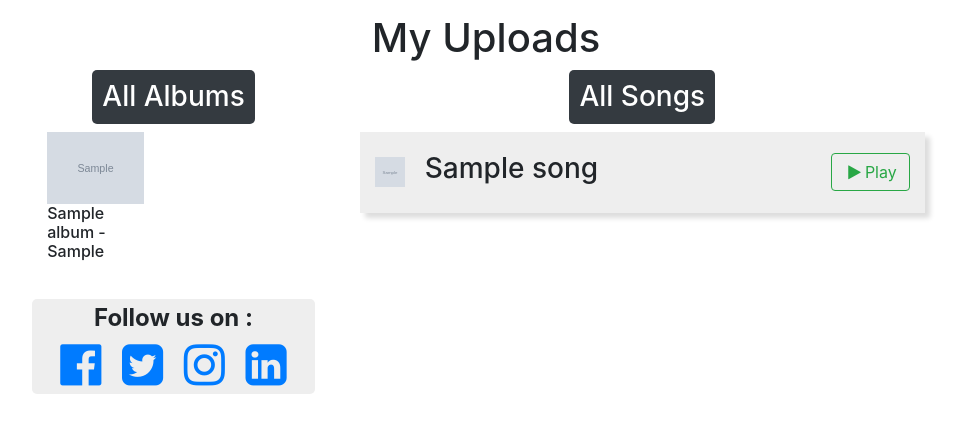
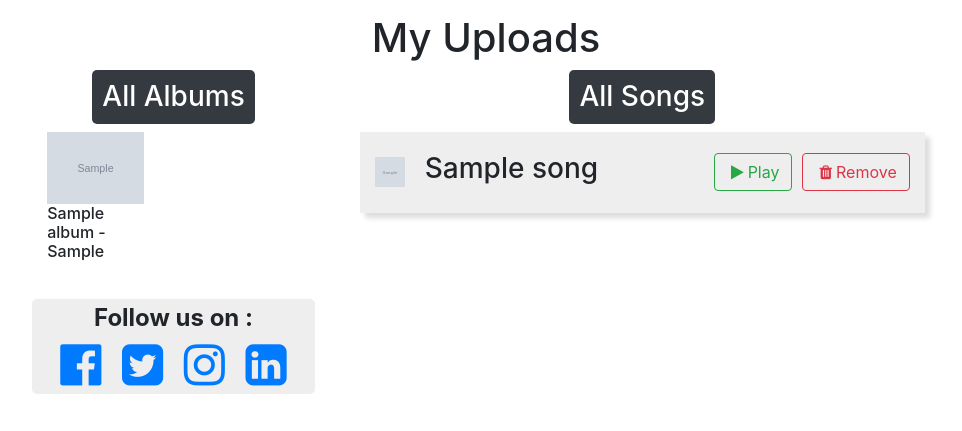
Before and after one commit to Koushik-Sarker-Seemanto/MelodyHouse, a Django app: page /myuploads/ in a window 1280 px wide. Shown: the part 56-487 px from the top of the page, without its empty margins (154-1116 px from the left). Run offline with Django 3.2, Linux system fonts and the light colour scheme; a user stored in the database is signed in; tables that the repository leaves empty hold one stand-in row (values such as "Sample post"); grey boxes marked "Sample" are stand-in pictures; parts of the project's set-up code (start-up, migrations or seed data) failed here and were passed over; some libraries are stand-ins or nearby versions.

Commit message:
album & song delete added

```diff
--- a/MelodyHouse/profile_app/templates/profile_app/MyUploads.html
+++ b/MelodyHouse/profile_app/templates/profile_app/MyUploads.html
@@ -11,7 +11,34 @@
     {{ user.name }}
 {% endblock %}
 
+
+
+
 {% block body %}
+
+
+    <script type="text/javascript">
+
+    function RemoveFunction(clicked){
+        var temp = clicked;
+        Swal.fire({
+            title: 'Are you sure?',
+            icon: 'warning',
+            showCancelButton: true,
+            confirmButtonColor: '#3085d6',
+            cancelButtonColor: '#d33',
+            confirmButtonText: 'Confirm',
+
+        }).then((result) => {
+            if (result.value) {
+                window.location.href = "{% url 'profile_app:my_uploads-song-remove' pk=0 %}".replace('0', temp);
+            }
+        });
+    }
+
+    </script>
+
+
 
 <h1 class="d-flex justify-content-center" style="margin-top: 70px">
     My Uploads
@@ -95,16 +122,59 @@
 
 {#        Main Posts             #}
         <div class="col-md-6">
+
+        {% if error %}
+            <div class="alert alert-danger alert-dismissible fade show d-flex justify-content-center">
+                <h5><strong>Alert : </strong> {{ error }}</h5>
+                <button type="button" class="close" data-dismiss="alert">&times;
+                </button>
+            </div>
+         {% endif %}
+
+
         {% if current_album %}
-        <div class="d-flex justify-content-center" >
+
+            <div class="d-flex" >
                 <h3 style="background: #343A40;padding: 10px;border-radius: 5px;color: #ffffff">Album : {{ current_album }}</h3>
+                <hr>
+                <div>
+
+                    <button onclick="RemoveAlbumFunction();" class="btn btn-outline-danger" >
+                        <i class="fa fa-fw fa-trash"></i>Remove
+                    </button>
+
                 </div>
+
+            </div>
+
+            <script type="text/javascript">
+
+            function RemoveAlbumFunction(){
+                Swal.fire({
+                    title: 'Are you sure?',
+                    icon: 'warning',
+                    showCancelButton: true,
+                    confirmButtonColor: '#3085d6',
+                    cancelButtonColor: '#d33',
+                    confirmButtonText: 'Confirm',
+
+                }).then((result) => {
+                    if (result.value) {
+                        window.location.href = "{% url 'profile_app:my_uploads-album-remove' pk=current_album.id %}";
+                    }
+                });
+            }
+
+            </script>
+
+
         {% else %}
+
             <div class="d-flex justify-content-center" >
                 <h3 style="background: #343A40;padding: 10px;border-radius: 5px;color: #ffffff">All Songs</h3>
             </div>
+
         {% endif %}
-
 
 
         {% if songs %}
@@ -117,11 +187,18 @@
                         <img src="{{ song.album_id.album_logo.url }}" style="width: 30px;height: 30px;margin-right: 20px">
                         <h3>{{ song.song_title }}</h3>
                         <hr>
-                        <a class="" target="_blank"  href="{{ song.song_file.url }}">
+
+                        <a class="" target="_blank"  href="{{ song.song_file.url }}" style="margin-right: 10px">
                             <button type="button" class="btn btn-outline-success">
                                  <i class="fa fa-fw fa-play"></i>Play
                             </button>
                         </a>
+
+                        <button id="{{ song.id }}" onclick="RemoveFunction(this.id);" name="remove_song" value="{{ song.id }}" class="btn btn-outline-danger" >
+                            <i class="fa fa-fw fa-trash"></i>Remove
+                        </button>
+
+
                     </div>
                 </div>
             </div>
--- a/MelodyHouse/profile_app/templates/profile_app/profileView.html
+++ b/MelodyHouse/profile_app/templates/profile_app/profileView.html
@@ -177,8 +177,8 @@
                     </a>
                     <div>
                         <div class="p-acts" style="margin-top: 10px">
-                            <div class="p-act like"><i class="material-icons">thumb_up_alt</i><span>25</span></div>
-                            <div class="p-act comment"><i class="material-icons">comment</i><span>1</span></div>
+                            <div class="p-act like"><i class="material-icons">thumb_up_alt</i><span>00</span></div>
+                            <div class="p-act comment"><i class="material-icons">comment</i><span>0</span></div>
                             <div class="p-act share"><i class="material-icons">reply</i></div>
                         </div>
                     </div>
--- a/MelodyHouse/profile_app/templates/profile_app/profilebase.html
+++ b/MelodyHouse/profile_app/templates/profile_app/profilebase.html
@@ -15,6 +15,10 @@
     <script src="https://ajax.googleapis.com/ajax/libs/jquery/3.4.1/jquery.min.js"></script>
     <script src="https://cdnjs.cloudflare.com/ajax/libs/popper.js/1.14.7/umd/popper.min.js"></script>
     <script src="https://maxcdn.bootstrapcdn.com/bootstrap/4.3.1/js/bootstrap.min.js"></script>
+
+
+        {#    JS SWAL Sweet Alart2#}
+    <script src="https://cdn.jsdelivr.net/npm/sweetalert2@9"></script>
 
 
 
--- a/MelodyHouse/profile_app/urls.py
+++ b/MelodyHouse/profile_app/urls.py
@@ -12,7 +12,9 @@ urlpatterns = [
     path('playlist/', views.Playlist, name='playlist'),
     path('people/<int:pk>/', views.PeopleProfile, name='people-profile'),
     path('myuploads/', views.MyUploads, name='my_uploads'),
-    path('myuploads/<int:pk>/', views.MyUploadedAlbum, name='my_album_songs'),
+    path('myuploads/song/remove/<int:pk>/', views.MyUploadsSongRemove, name='my_uploads-song-remove'),
+    path('myuploads/album/<int:pk>/', views.MyUploadedAlbum, name='my_album_songs'),
+    path('myuploads/album/remove/<int:pk>/', views.MyUploadsAlbumRemove, name='my_uploads-album-remove'),
     path('albums/<int:pk>/', views.SingleAlbum, name='single-album'),
 
 ]
--- a/MelodyHouse/profile_app/views.py
+++ b/MelodyHouse/profile_app/views.py
@@ -288,6 +288,56 @@ def MyUploadedAlbum(request, pk):
 
 
 @login_required(login_url='/signin/')
+def MyUploadsSongRemove(request, pk):
+    removed_song = Song.objects.get(id=pk)
+    print(removed_song.song_title, removed_song.id)
+
+    playlist_remove = PlayList.objects.filter(playlist_song=removed_song)
+    post_remove = Post.objects.filter(post_song=removed_song)
+    print(playlist_remove)
+    print(post_remove)
+
+    post_remove.delete()
+    playlist_remove.delete()
+    removed_song.delete()
+
+    user = request.user
+    albums = Album.objects.filter(user=request.user)
+    songs = Song.objects.filter(user=request.user)
+
+    context = {
+        'songs': songs,
+        'albums': albums,
+        'user': user,
+    }
+    # return redirect('profile_app:my_album_songs', context)
+    return render(request, 'profile_app/MyUploads.html', context)
+
+
+@login_required(login_url='/signin/')
+def MyUploadsAlbumRemove(request, pk):
+    removed_album = Album.objects.get(id=pk)
+    print(removed_album.album_title, removed_album.id)
+
+    if removed_album.user_id == request.user:
+        removed_album.delete()
+    else:
+        error = "  This is not your album"
+
+    user = request.user
+    albums = Album.objects.filter(user=request.user)
+    songs = Song.objects.filter(user=request.user)
+
+    context = {
+        'error': error,
+        'songs': songs,
+        'albums': albums,
+        'user': user,
+    }
+    return render(request, 'profile_app/MyUploads.html', context)
+
+
+@login_required(login_url='/signin/')
 def SingleAlbum(request, pk):
     user = request.user
     album = Album.objects.get(id=pk)
```
Lines whose indentation alone changed are shown as unchanged.
